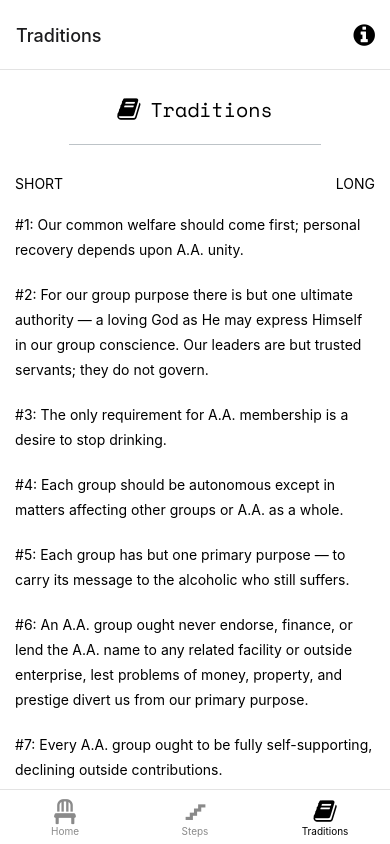
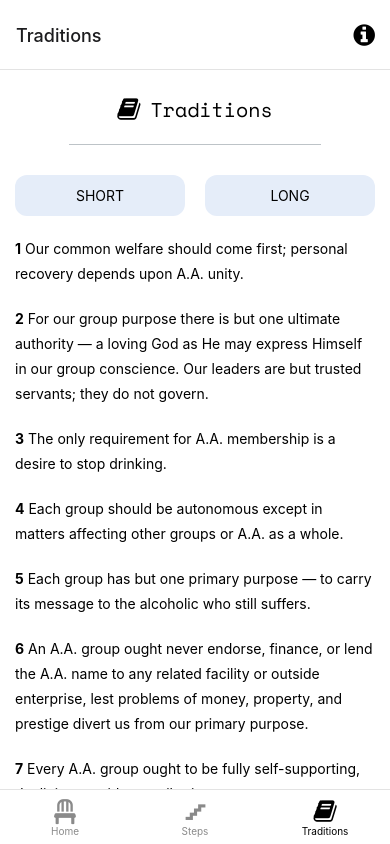
Before and after one commit to WildPastry/JustForToday, a React Native app: screen /Traditions in a window 390 px wide. Built offline with nearby package versions, Linux system fonts and the light colour scheme; what expo-linking would draw is missing.

Commit message:
Adjust numbers

```diff
--- a/app/components/layout/Step.tsx
+++ b/app/components/layout/Step.tsx
@@ -6,7 +6,7 @@
   return (
     // Step
     <Text style={styles.text}>
-      #{props.id}: {props.step}
+      <Text style={styles.textBold}>{props.id}</Text> {props.step}
     </Text>
   );
 };
@@ -16,6 +16,9 @@
     textAlign: 'left',
     lineHeight: 25,
     marginBottom: 20
+  },
+  textBold: {
+    fontWeight: 'bold'
   }
 });
 
--- a/app/components/layout/Tradition.tsx
+++ b/app/components/layout/Tradition.tsx
@@ -8,7 +8,7 @@
   return (
     // Tradition
     <Text style={styles.text}>
-      #{props.id}: {props.tradition}
+      <Text style={styles.textBold}>{props.id}</Text> {props.tradition}
     </Text>
   );
 };
@@ -18,6 +18,9 @@
     textAlign: 'left',
     lineHeight: 25,
     marginBottom: 20
+  },
+  textBold: {
+    fontWeight: 'bold'
   }
 });
 
--- a/app/screens/Traditions.tsx
+++ b/app/screens/Traditions.tsx
@@ -55,11 +55,15 @@
       />
       {/* Controls */}
       <View style={styles.controls}>
-        <Pressable onPress={() => setTraditionType(ETraditionTypes.short)}>
-          <Text>SHORT</Text>
+        <Pressable
+          style={[styles.traditionBtn, styles[`${colorScheme}TraditionBtn`]]}
+          onPress={() => setTraditionType(ETraditionTypes.short)}>
+          <Text style={styles.textCenter}>SHORT</Text>
         </Pressable>
-        <Pressable onPress={() => setTraditionType(ETraditionTypes.long)}>
-          <Text>LONG</Text>
+        <Pressable
+          style={[styles.traditionBtn, styles[`${colorScheme}TraditionBtn`]]}
+          onPress={() => setTraditionType(ETraditionTypes.long)}>
+          <Text style={styles.textCenter}>LONG</Text>
         </Pressable>
       </View>
       {/* Traditions */}
@@ -75,6 +79,9 @@
 };
 
 const styles = StyleSheet.create({
+  textCenter: {
+    textAlign: 'center'
+  },
   container: {
     padding: 15
   },
@@ -86,7 +93,7 @@
   },
   controls: {
     flexDirection: 'row',
-    justifyContent: 'space-between',
+    gap: 20,
     marginBottom: 20,
     marginTop: 10
   },
@@ -102,6 +109,17 @@
     marginVertical: 20,
     height: 1,
     width: '70%'
+  },
+  traditionBtn: {
+    flex: 1,
+    borderRadius: 12,
+    paddingVertical: 12
+  },
+  lightTraditionBtn: {
+    backgroundColor: '#e5edf9'
+  },
+  darkTraditionBtn: {
+    backgroundColor: '#171b43'
   }
 });
 
```
